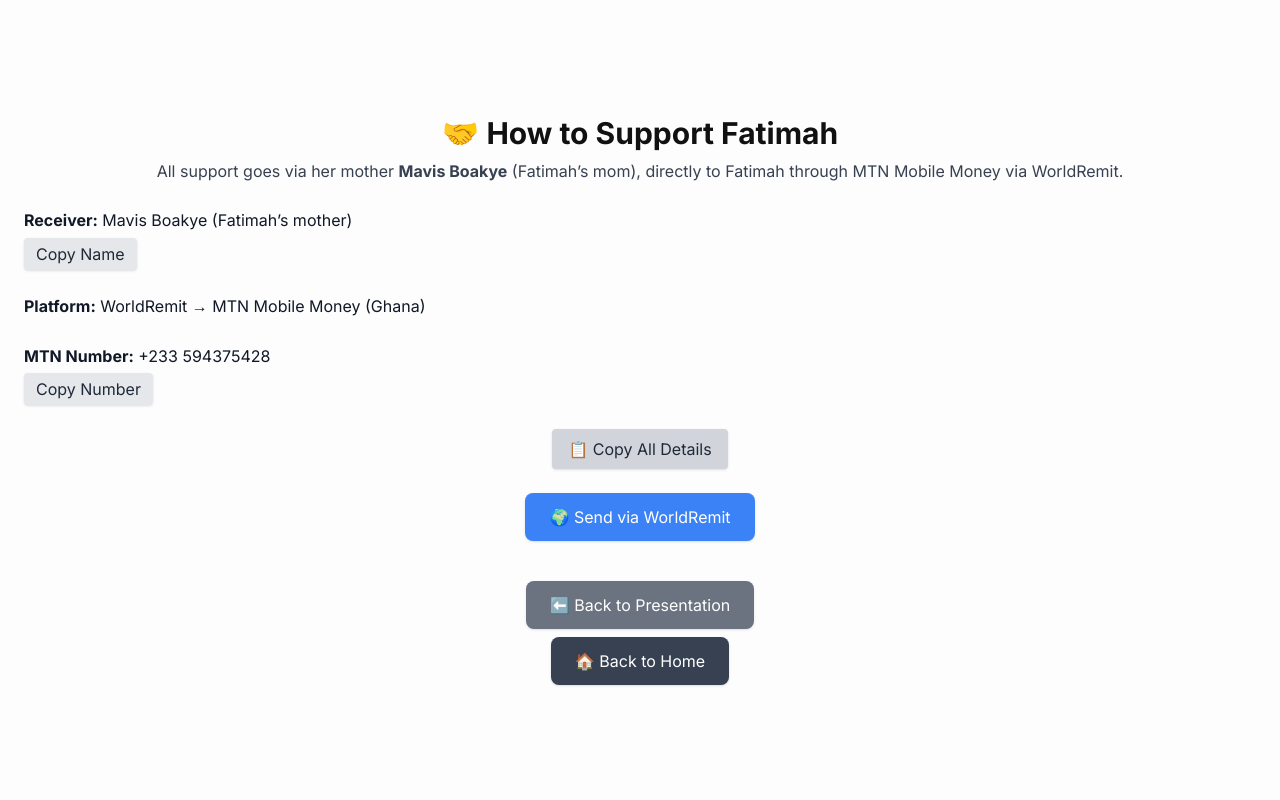
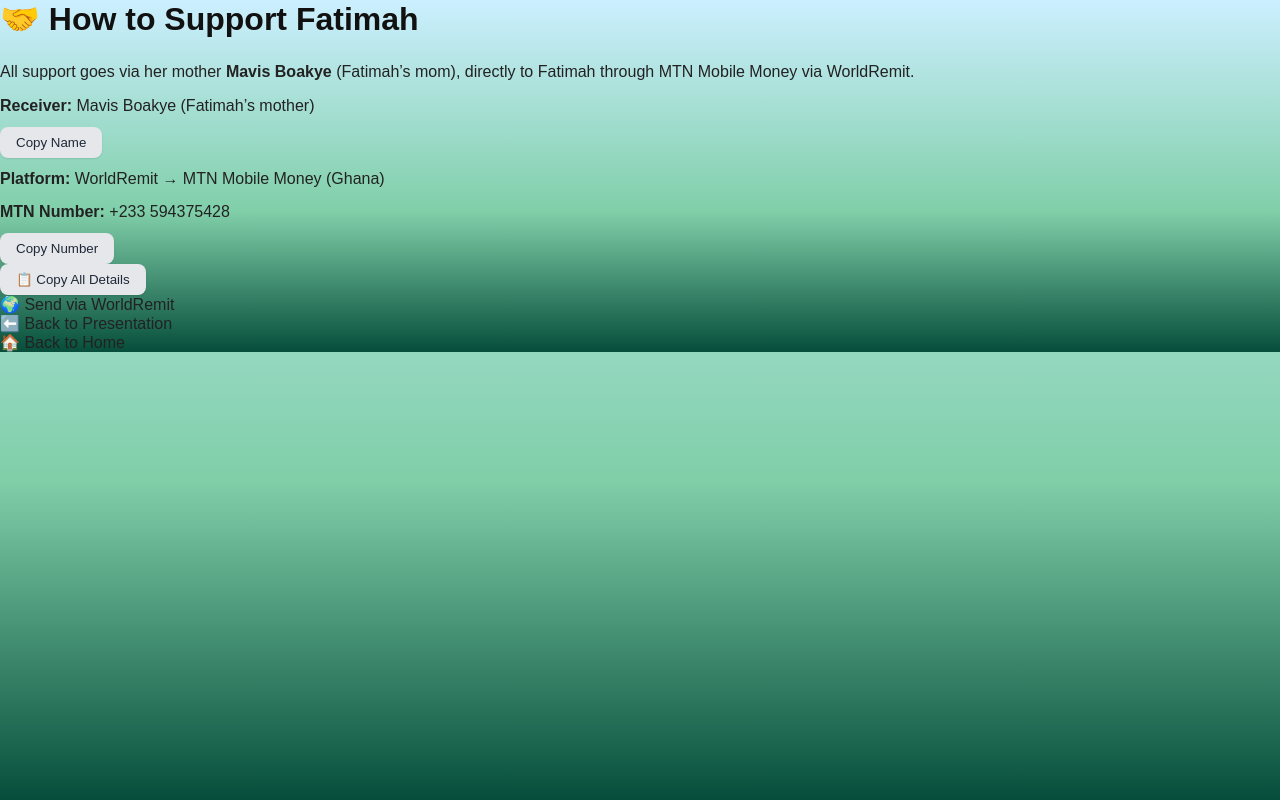
Before and after one commit to magnussandberg72/Fatimah, a Next.js app: page /fatimah in a window 1280 px wide. Built offline with nearby package versions, Linux system fonts and the light colour scheme.

Commit message:
Update globals.css

```diff
--- a/app/globals.css
+++ b/app/globals.css
@@ -1,14 +1,14 @@
 /* Path: app/globals.css */
-@tailwind base;
-@tailwind components;
-@tailwind utilities;
 
 /* Reset */
 html, body {
   margin: 0;
   padding: 0;
   min-height: 100%;
-  background-color: #fdfdfd;
+  font-family: sans-serif;
+
+  /* Ljusblå himmel → mörkgrön mark */
+  background: linear-gradient(to bottom, #ccefff 0%, #80cfa9 60%, #064e3b 100%);
   color: #222;
 }
 
@@ -16,15 +16,19 @@ html, body {
 h1, h2, h3, h4 {
   font-weight: 700;
   color: #111;
+  margin-top: 0;
 }
 
 /* Paragraphs */
 p {
   line-height: 1.6;
+  margin: 0.5em 0;
 }
 
 /* Links */
 a {
+  color: inherit;
+  text-decoration: none;
   transition: all 0.2s ease-in-out;
 }
 a:hover {
@@ -34,13 +38,19 @@ a:hover {
 /* Buttons – global style */
 button,
 a.button {
-  @apply rounded-lg px-4 py-2 shadow bg-gray-200 text-gray-800;
+  border-radius: 0.5rem;
+  padding: 0.5rem 1rem;
+  box-shadow: 0 1px 2px rgba(0,0,0,0.1);
+  background-color: #e5e7eb;       /* gray-200 */
+  color: #1f2937;                  /* gray-800 */
+  border: none;
+  cursor: pointer;
   transition: background-color 0.2s ease-in-out, transform 0.1s ease-in-out;
 }
 
 button:hover,
 a.button:hover {
-  @apply bg-gray-300;
+  background-color: #d1d5db;       /* gray-300 */
   transform: translateY(-1px);
 }
 
```
